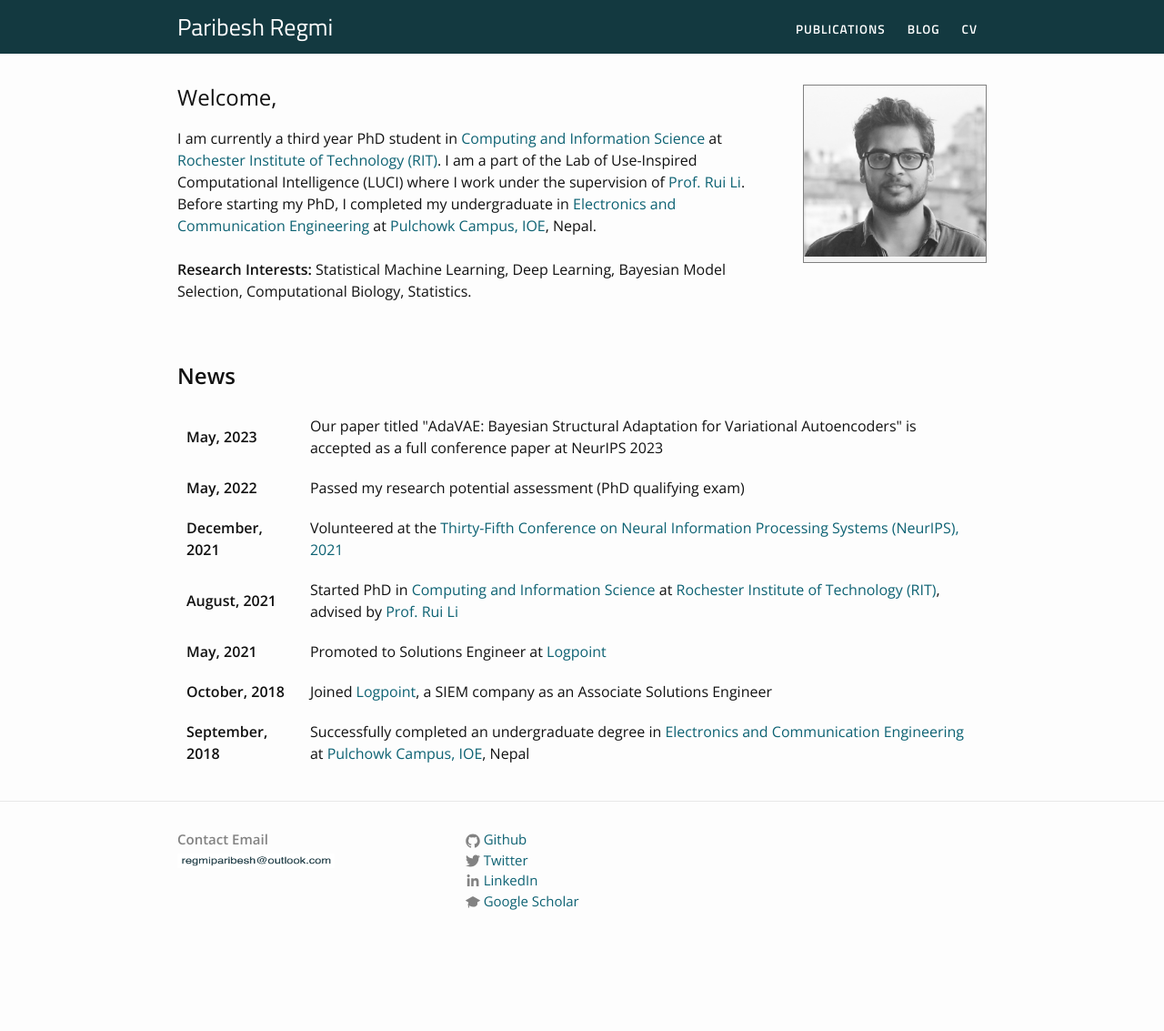
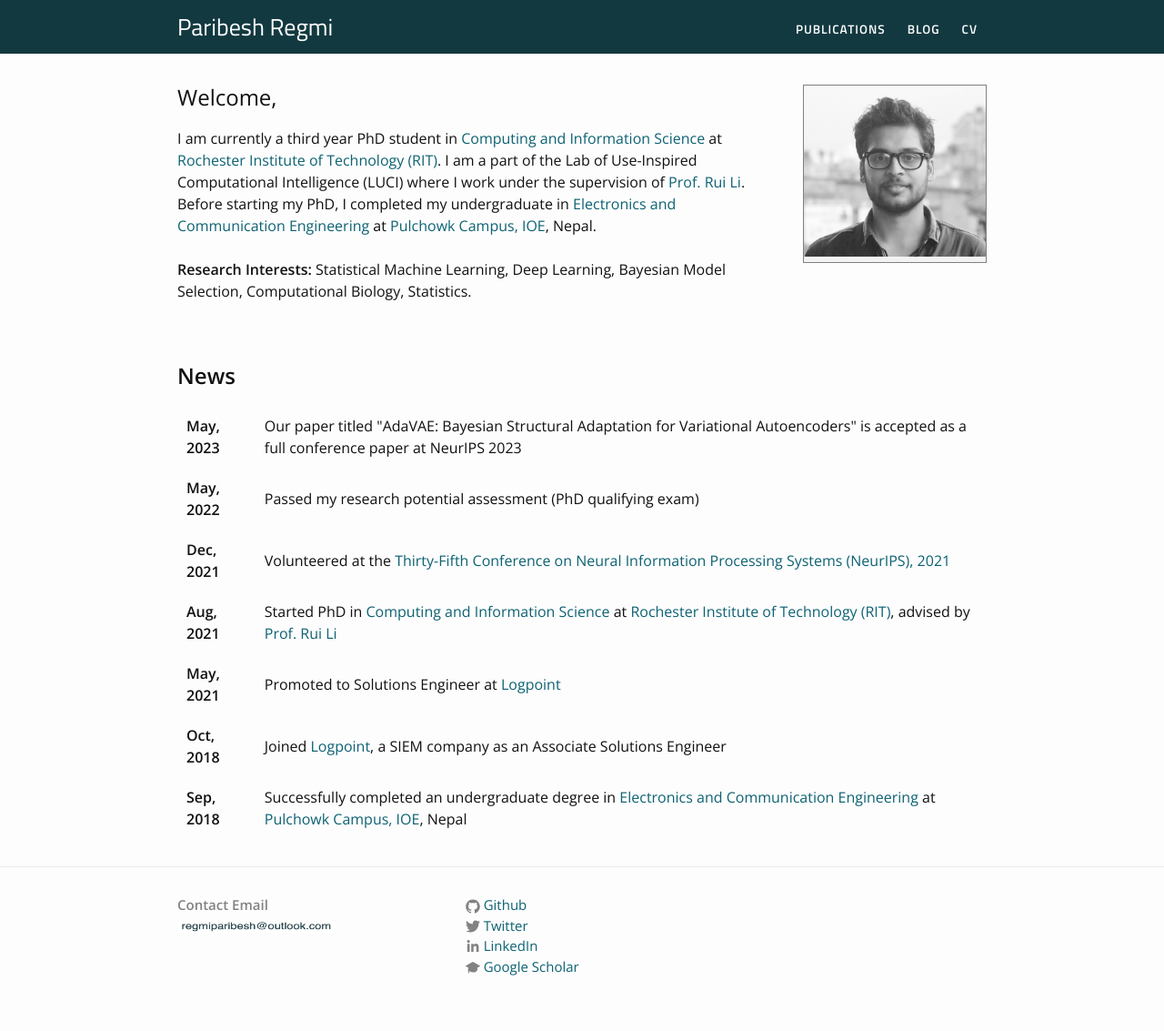
Before and after one commit to paribeshregmi/paribeshregmi.github.io, a Jekyll site: the page built from index.markdown, in a window 1280 px wide. Shown: the whole page at 91% size. Built offline with Jekyll 4.4.1, drawn with Linux system fonts in a browser that asks for light colours; before the commit the page ends 1061 px from its top, so only the background shows below that.

Commit message:
Update index.markdown

```diff
--- a/index.markdown
+++ b/index.markdown
@@ -33,11 +33,11 @@ layout: default
     <td> Passed my research potential assessment (PhD qualifying exam)</td>
   </tr>
   <tr>
-    <td><b>December, 2021</b></td>
+    <td><b>Dec, 2021</b></td>
     <td> Volunteered at the <a href="https://nips.cc/Conferences/2021" target="_blank" rel="noopener noreferrer"> Thirty-Fifth Conference on Neural Information Processing Systems (NeurIPS), 2021</a> </td>
   </tr>
   <tr>
-    <td><b>August, 2021</b></td>
+    <td><b>Aug, 2021</b></td>
     <td> Started PhD in <a href="https://www.rit.edu/computing/study/computing-and-information-sciences-phd" target="_blank" rel="noopener noreferrer">Computing and Information Science</a> at <a href="https://www.rit.edu/" target="_blank" rel="noopener noreferrer">Rochester Institute of Technology (RIT)</a>, advised by <a href="https://ruililuci.com/" target="_blank" rel="noopener noreferrer">Prof. Rui Li</a></td>
   </tr>
   <tr>
@@ -45,10 +45,10 @@ layout: default
     <td>Promoted to Solutions Engineer at <a href="https://www.logpoint.com/en/" target="_blank" rel="noopener noreferrer">Logpoint</a></td>
   </tr>
   <tr>
-    <td><b>October, 2018</b></td>
+    <td><b>Oct, 2018</b></td>
     <td>Joined <a href="https://www.logpoint.com/en/" target="_blank" rel="noopener noreferrer">Logpoint</a>, a SIEM company as an Associate Solutions Engineer</td>
   </tr>
   <tr>
-    <td><b>September, 2018</b></td>
+    <td><b>Sep, 2018</b></td>
     <td>Successfully completed an undergraduate degree in <a href="http://doece.pcampus.edu.np/" target="_blank" rel="noopener noreferrer"> Electronics and Communication Engineering</a> at <a href="https://pcampus.edu.np/" target="_blank" rel="noopener noreferrer">Pulchowk Campus, IOE</a>, Nepal </td>
   </tr>
```
